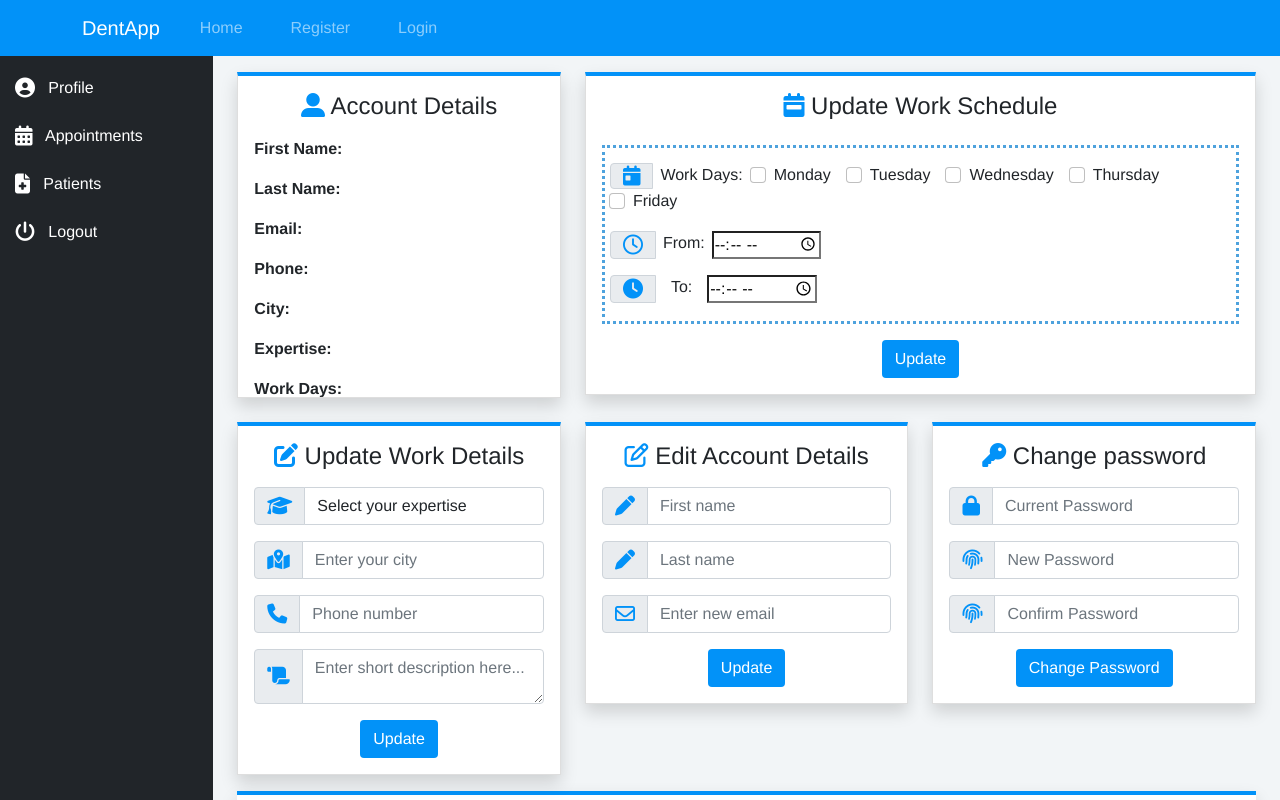
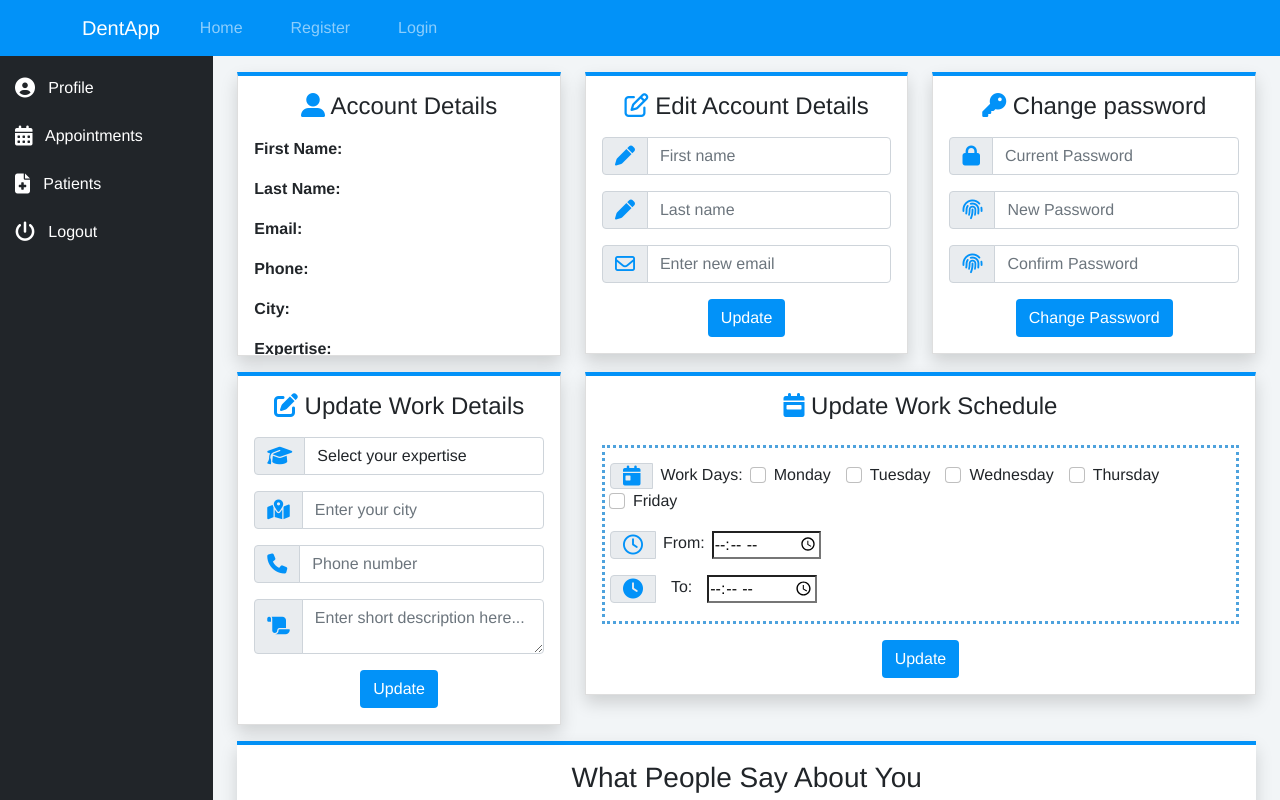
Before and after one commit to ibobev/dent-appointment-system, a Vue app in the folder client/: page /dentist/profile in a window 1280 px wide. Shown: the top 800 px of the page. Built offline with nearby package versions, Linux system fonts and the light colour scheme; no server answers.

Commit message:
Dentist profile cards reposition

```diff
--- a/client/src/views/Dentist/Profile.vue
+++ b/client/src/views/Dentist/Profile.vue
@@ -24,20 +24,18 @@
           </div>
         </div>
       </div>
+      <div class="col-md-12 col-lg-4 mb-3">
+        <EditPersonalData />
+      </div>
+      <div class="col-md-12 col-lg-4 mb-3">
+        <ChangePassword />
+      </div>
+      <div class="col-md-12 col-lg-4 mb-3">
+        <UpdateDentistDetails />
+      </div>
       <div class="col-md-12 col-lg-8 mb-3">
         <UpdateWorkingHours />
       </div>
-
-      <div class="col-md-12 col-lg-4 mt-2 mb-3">
-        <UpdateDentistDetails />
-      </div>
-      <div class="col-md-12 col-lg-4 mt-2 mb-3">
-        <EditPersonalData />
-      </div>
-      <div class="col-md-12 col-lg-4 mt-2 mb-3">
-        <ChangePassword />
-      </div>
-
       <div class="col-md-12 col-lg-12 mb-3">
         <DentistReview />
       </div>
@@ -56,13 +54,13 @@ p {
 
 .account-card {
   border-top: 4px solid #0292f8;
-  max-height: 326px;
+  max-height: 310px;
   overflow-y: scroll;
 }
 
-@media only screen and (min-width: 1345px) {
+@media only screen and (min-width: 1137px) {
   .account-card {
-    height:304px;
+    max-height:284px;
   }
 }
 @media only screen and (max-width: 1401px) {
```
